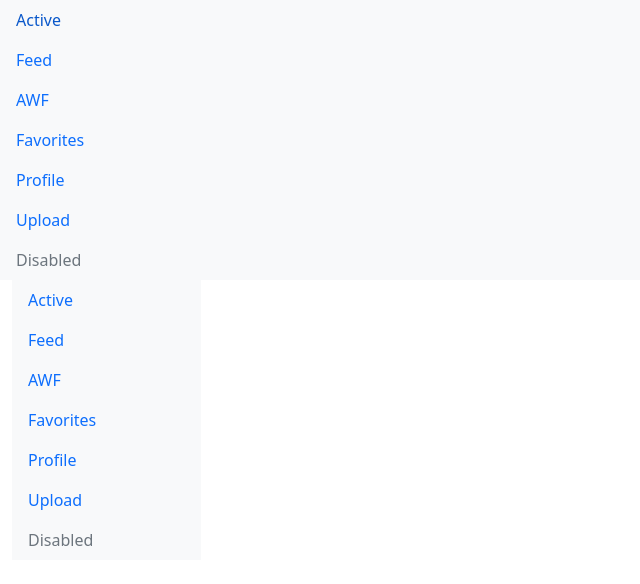
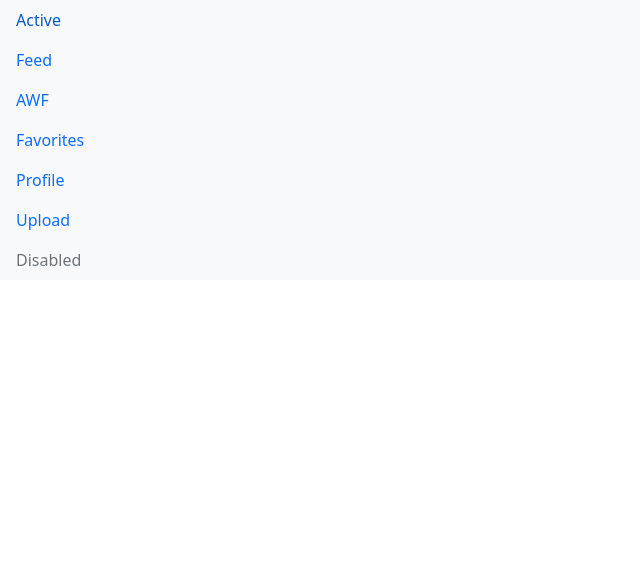
Before and after one commit to Least-Valuable-Painters/ABQ-Wildlife, a React (Create React App) app in the folder frontend/: page / in a window 1280 px wide. Shown: the top 584 px of the page, without its empty margins (0-640 px from the left). Built offline with nearby package versions, Linux system fonts and the light colour scheme.

Commit message:
took off double entry in home.js because it was showing up twice.

```diff
--- a/frontend/src/ui/App.js
+++ b/frontend/src/ui/App.js
@@ -4,6 +4,8 @@ import { Home } from './Home'
 import { FourOhFour } from './FourOhFour'
 import React from 'react'
 import {Navbar} from "./Navbar";
+import "./App.css"
+
 
 
 export const App = () => (
--- a/frontend/src/ui/Home.js
+++ b/frontend/src/ui/Home.js
@@ -7,13 +7,7 @@ export const Home = () => {
     return (
         <>
             <Container fluid>
-                <Row>
-                    <Col xs={2} id="navbar-wrapper">
-                        <Navbar/>
-                    </Col>
-                    <Col xs={10} id="page-content-wrapper">
-                    </Col>
-                </Row>
+
             </Container>
         </>
     );
--- a/frontend/src/ui/Navbar.js
+++ b/frontend/src/ui/Navbar.js
@@ -1,5 +1,7 @@
 import React from "react";
 import {Nav} from "react-bootstrap";
+import 'bootstrap/dist/css/bootstrap.css';
+import "./App.css"
 
 
 export const Navbar = props => {
```
